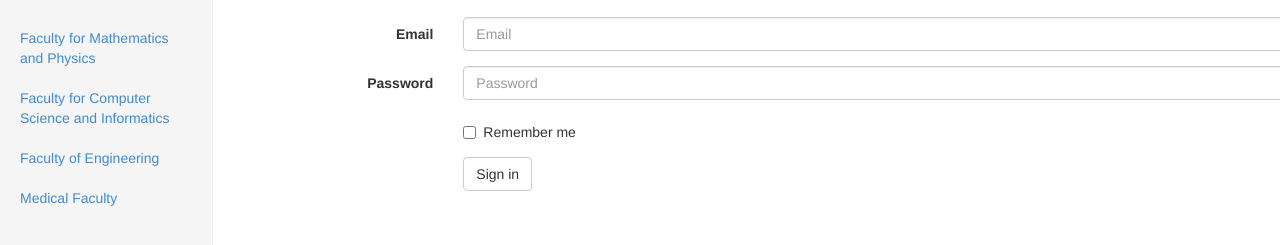
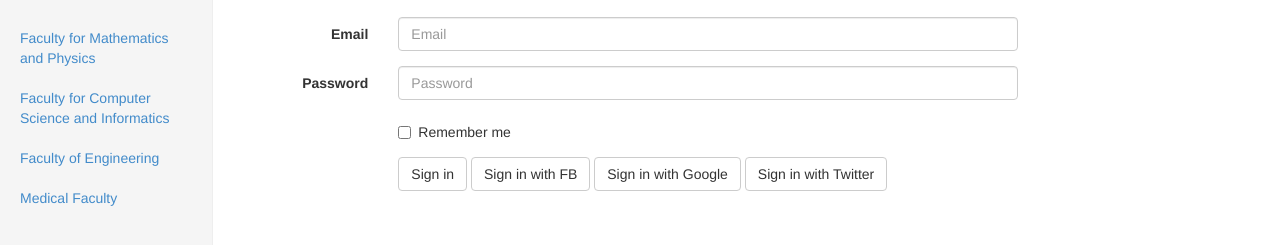
Before and after one commit to zapiski/IPRI_project, a website: page app/index.html at #/login in a window 1280 px wide. Shown: the part 53-298 px from the top of the page. Drawn offline with Linux system fonts and the light colour scheme; a script that the page names is missing.

Commit message:
Popravil GUI za login in signup

```diff
--- a/app/partials/login.html
+++ b/app/partials/login.html
@@ -1,5 +1,6 @@
-<div class="container">
-
+<div class="container" ng-controller="login">
+<div class="row">
+  <div class="col-md-8">
 <form class="form-horizontal" role="form">
   <div class="form-group">
     <label for="inputEmail3" class="col-sm-2 control-label">Email</label>
@@ -25,8 +26,13 @@
   <div class="form-group">
     <div class="col-sm-offset-2 col-sm-10">
       <button type="submit" ng-click="loginPW()" class="btn btn-default">Sign in</button>
+      <button type = "submit" ng-click="loginFB()" class="btn btn-default">Sign in with FB</button>
+      <button type = "submit" ng-click="loginGOOGLE()" class="btn btn-default">Sign in with Google</button>
+      <button type = "submit" ng-click="loginTWITTER()" class="btn btn-default">Sign in with Twitter</button>
     </div>
   </div>
 </form>
+</div>
 
+  <div class="col-md-4"></div>
 </div>
```
Also changed, not shown: app/partials/signup.html (+5 -2 lines).
